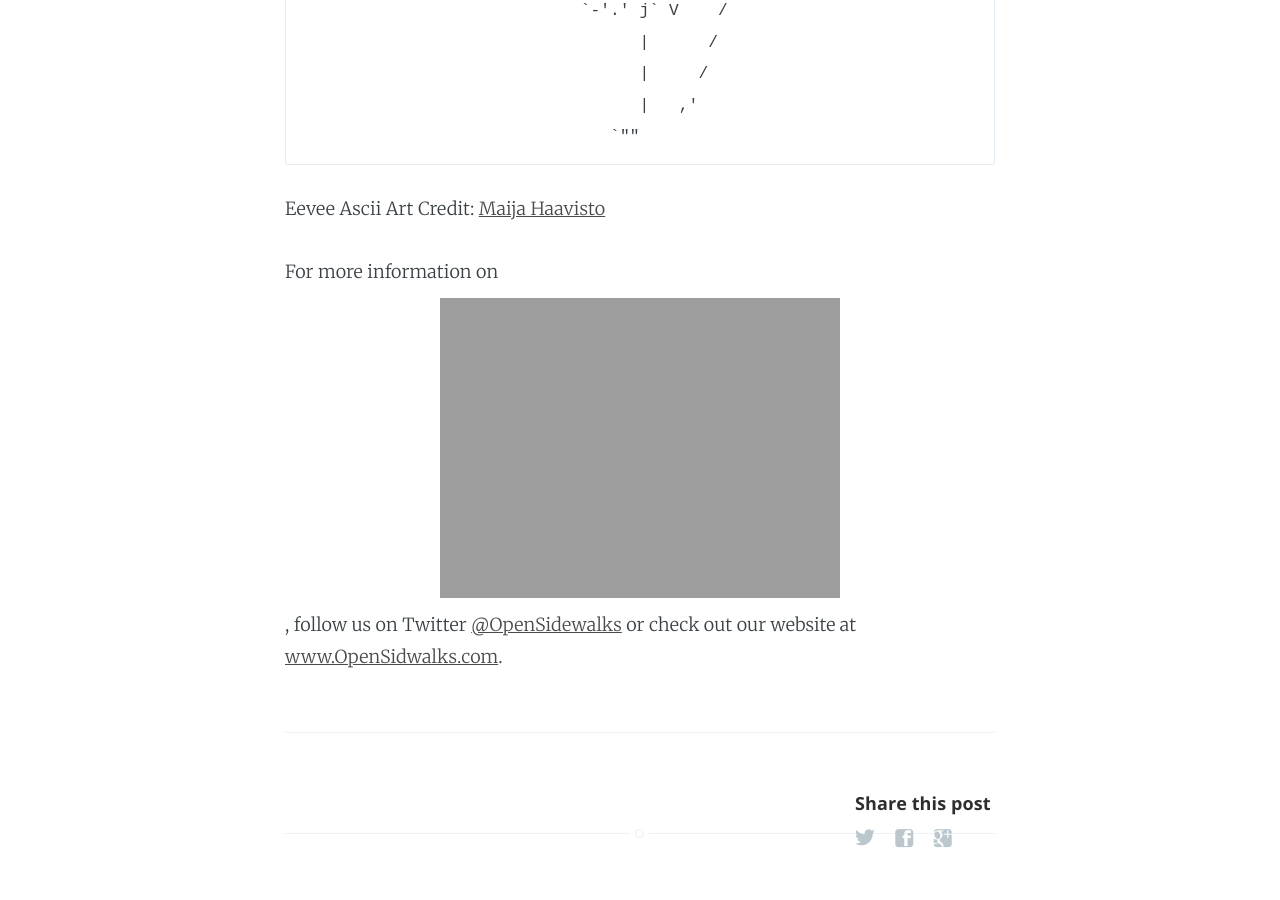
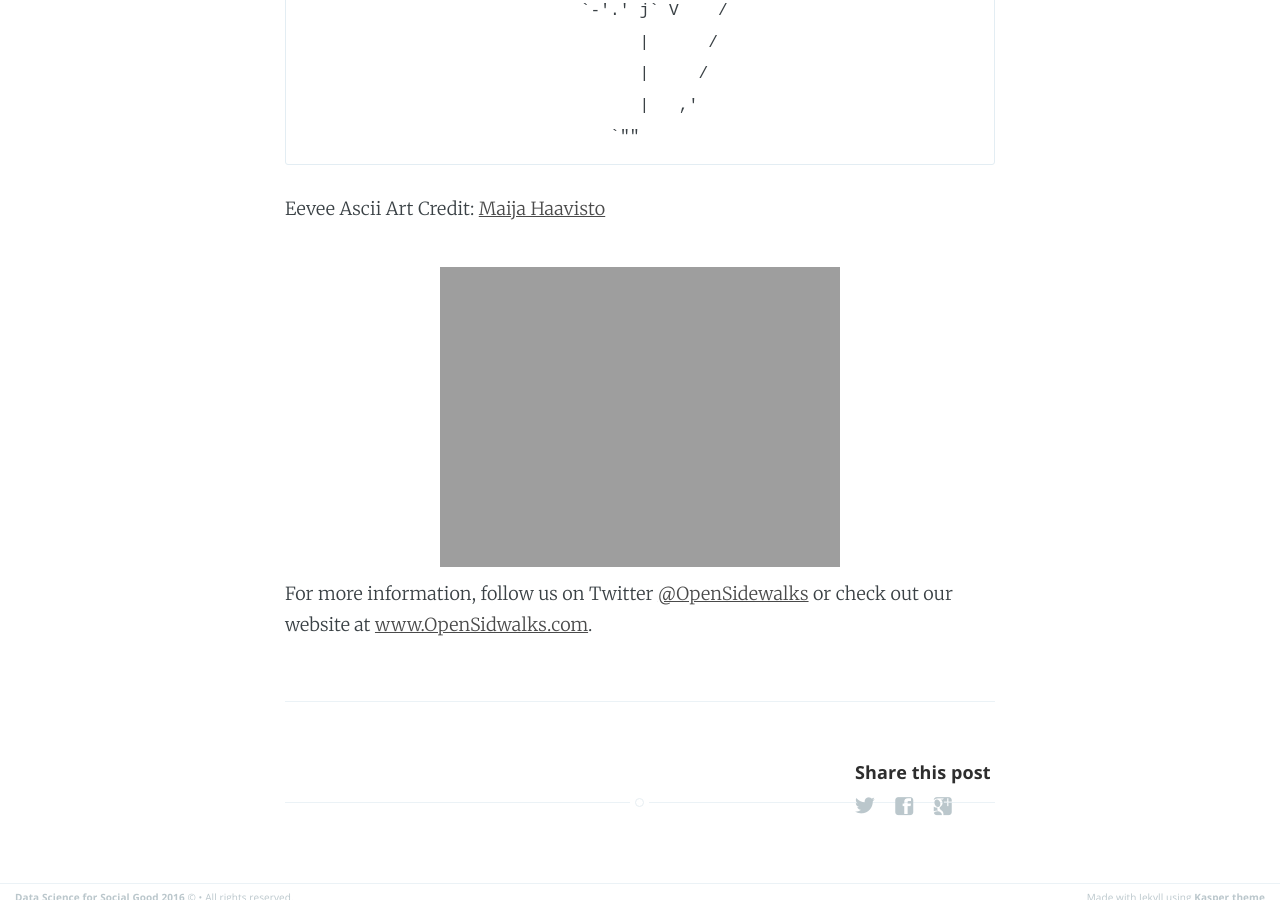
Before and after one commit to uwescience/DSSG2016, a Jekyll site: the page built from _posts/2016-07-29-sidewalks-sotmus.md, in a window 1280 px wide and 900 px high, scrolled down 3412 px. Built offline with Jekyll 4.4.1, drawn with Linux system fonts in a browser that asks for light colours.

Commit message:
fixed formatting

```diff
--- a/_posts/2016-07-29-sidewalks-sotmus.md
+++ b/_posts/2016-07-29-sidewalks-sotmus.md
@@ -59,4 +59,5 @@
 Eevee Ascii Art Credit: [Maija Haavisto](http://www.fiikus.net/?pokedex)
 
 
-For more information on ![OpenSidewalks logo]({{ site.url }}/assets/images/OpenSidewalks-LogoBlack.png), follow us on Twitter [@OpenSidewalks](https://twitter.com/opensidewalks) or check out our website at [www.OpenSidwalks.com](http://www.opensidewalks.com).
+![OpenSidewalks logo]({{ site.url }}/assets/images/OpenSidewalks-LogoBlack.png)
+For more information, follow us on Twitter [@OpenSidewalks](https://twitter.com/opensidewalks) or check out our website at [www.OpenSidwalks.com](http://www.opensidewalks.com).
```
